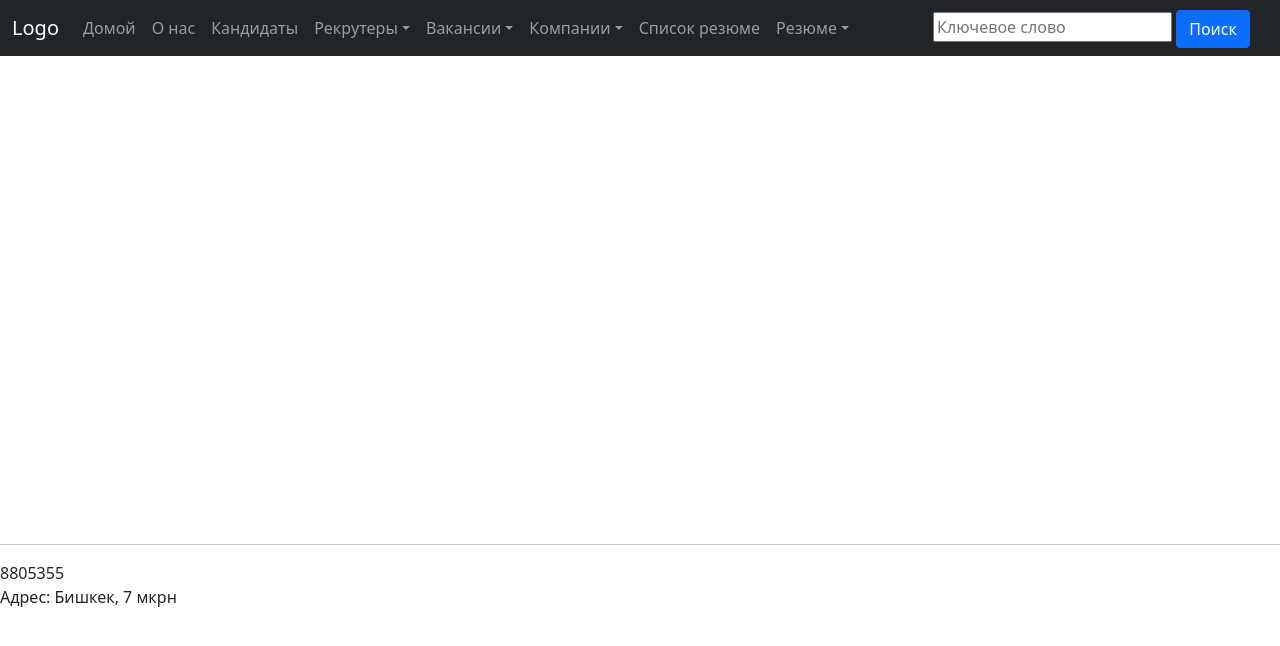
After one commit to Kamila-Kush/handhunter2, a Django app: template core/templates/base.html in a window 1280 px wide. The commit adds this page. Shown: the top 646 px of the page. Run offline with Django 4.2, Linux system fonts and the light colour scheme; the template is opened without the code that fills it, so the values that code supplies are empty.

Commit message:
update base.html, plug in static files

```diff
--- /dev/null
+++ b/core/static/my_style.css
@@ -0,0 +1,8 @@
+h1 {
+    color: #016878;
+}
+.positioned {
+    position: absolute;
+    top: 10px;
+    right: 30px;
+}
--- /dev/null
+++ b/core/templates/base.html
@@ -0,0 +1,121 @@
+<!DOCTYPE html>
+<html lang="en">
+<head>
+    {% load static %}
+    <meta charset="UTF-8">
+
+    <link href="https://cdn.jsdelivr.net/npm/bootstrap@5.0.2/dist/css/bootstrap.min.css" rel="stylesheet" integrity="sha384-EVSTQN3/azprG1Anm3QDgpJLIm9Nao0Yz1ztcQTwFspd3yD65VohhpuuCOmLASjC" crossorigin="anonymous">
+    <script src="https://cdn.jsdelivr.net/npm/bootstrap@5.0.2/dist/js/bootstrap.bundle.min.js" integrity="sha384-MrcW6ZMFYlzcLA8Nl+NtUVF0sA7MsXsP1UyJoMp4YLEuNSfAP+JcXn/tWtIaxVXM" crossorigin="anonymous"></script>
+    <link rel="stylesheet" href="{% static 'my_style.css' %}">
+
+    <title>
+      {% block my_title %}
+        Hand Hunter
+      {% endblock %}
+    </title>
+</head>
+<body>
+    <nav class="navbar navbar-expand-sm bg-dark navbar-dark fixed-top">
+  <div class="container-fluid">
+    <a class="navbar-brand" href="{% url 'home' %}">Logo</a>
+    <button class="navbar-toggler" type="button" data-bs-toggle="collapse" data-bs-target="#collapsibleNavbar">
+      <span class="navbar-toggler-icon"></span>
+    </button>
+    <div class="collapse navbar-collapse" id="collapsibleNavbar">
+
+      <ul class="navbar-nav">
+
+        <li class="nav-item">
+          <a class="nav-link" href="/">Домой</a>
+        </li>
+
+          <li class="nav-item">
+          <a class="nav-link" href="{% url 'about_us' %}">О нас</a>
+        </li>
+
+          <li class="nav-item">
+          <a class="nav-link" href="{% url 'workers-list' %}">Кандидаты</a>
+        </li>
+
+          <li class="nav-item dropdown">
+          <a class="nav-link dropdown-toggle" href="#" role="button" data-bs-toggle="dropdown">Рекрутеры</a>
+              <ul class="dropdown-menu">
+                  <li><a class="dropdown-item" href="{% url 'home' %}">Рекрутеры</a></li>
+                  <li><a class="dropdown-item" href="{% url 'home' %}">Рекрутеры (через класс)</a></li>
+                  <li><a class="dropdown-item" href="{% url 'home' %}">Рекрутеры (через дженерик)</a></li>
+                  <li><a class="dropdown-item" href="{% url 'home' %}">Добавить рекрутера</a></li>
+              </ul>
+        </li>
+
+          <li class="nav-item dropdown">
+          <a class="nav-link dropdown-toggle" href="#" role="button" data-bs-toggle="dropdown">Вакансии</a>
+          <ul class="dropdown-menu">
+            <li><a class="dropdown-item" href="{% url 'home' %}">Вакансии</a></li>
+            <li><a class="dropdown-item" href="{% url 'home' %}">Добавить вакансию</a></li>
+            <li><a class="dropdown-item" href="{% url 'home' %}">Добавить вакансию (dj form)</a></li>
+          </ul>
+        </li>
+
+
+          <li class="nav-item dropdown">
+          <a class="nav-link dropdown-toggle" href="#" role="button" data-bs-toggle="dropdown">Компании</a>
+          <ul class="dropdown-menu">
+            <li><a class="dropdown-item" href="{% url 'home' %}">Компании</a></li>
+            <li><a class="dropdown-item" href="{% url 'home' %}">Добавить компанию (df)</a></li>
+          </ul>
+        </li>
+
+
+            <li class="nav-item">
+          <a class="nav-link" href="{% url 'home' %}">Список резюме</a>
+            </li>
+
+
+          <li class="nav-item dropdown">
+          <a class="nav-link dropdown-toggle" href="#" role="button" data-bs-toggle="dropdown">Резюме</a>
+          <ul class="dropdown-menu">
+            <li><a class="dropdown-item" href="{% url 'home' %}">Мои резюме</a></li>
+            <li><a class="dropdown-item" href="{% url 'home' %}">Добавить резюме</a></li>
+              <li><a class="dropdown-item" href="{% url 'home' %}">Добавить резюме(dj form)</a></li>
+          </ul>
+        </li>
+
+      </ul>
+        <form class="positioned" method="GET" action="/search">
+            <input type="text" placeholder="Ключевое слово", name="keyword">
+            <button type="button" class="btn btn-primary">Поиск</button>
+        </form>
+    </div>
+  </div>
+</nav>
+
+
+
+
+<br><br>
+
+
+
+
+
+
+
+
+    {% block content %}
+
+    {% endblock %}
+
+   <br><br><br><br><br><br><br><br><br><br><br><br><br><br><br><br><br><br><br><br>
+
+
+
+
+    <footer>
+        <hr>
+        8805355<br/>
+        Адрес: Бишкек, 7 мкрн
+    </footer>
+
+
+</body>
+</html>
--- a/hh2/settings.py
+++ b/hh2/settings.py
@@ -127,6 +127,11 @@ USE_TZ = True
 # https://docs.djangoproject.com/en/4.2/howto/static-files/
 
 STATIC_URL = 'static/'
+STATIC_ROOT = BASE_DIR / 'static'
+
+MEDIA_URL = 'media/'
+MEDIA_ROOT = BASE_DIR / 'media'
+
 
 # Default primary key field type
 # https://docs.djangoproject.com/en/4.2/ref/settings/#default-auto-field
--- a/hh2/urls.py
+++ b/hh2/urls.py
@@ -16,6 +16,8 @@ Including another URLconf
 """
 from django.contrib import admin
 from django.urls import path, include
+from django.conf import settings
+from django.conf.urls.static import static
 
 from core.views import *
 
@@ -25,4 +27,4 @@ urlpatterns = [
     path('about_us/', about_us, name='about_us'),
 
     path('workers/', include('worker.urls'))
-]
+] + static(settings.STATIC_URL, document_root=settings.STATIC_ROOT)
```
Also changed, not shown: core/templates/about_us.html (+3 -11 lines), core/templates/index.html (+43 -21 lines).
